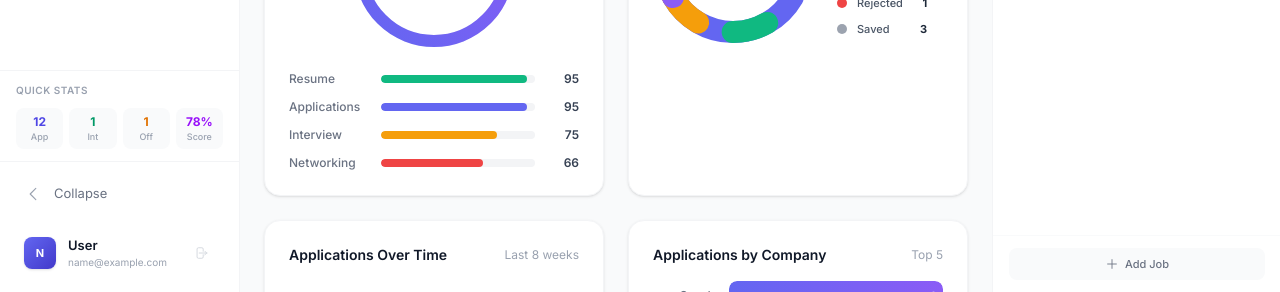
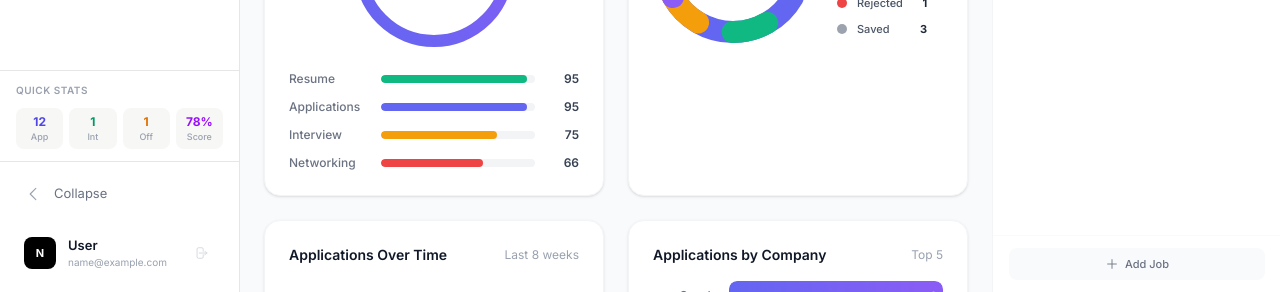
Before and after one commit to bhuwanb23/career_pilot, a React (Vite) app in the folder frontend/: page / in a window 1280 px wide. Both pictures are taken after typing "name@example.com", "Sample123" into the empty fields and a click on the button "Continue". Shown: the part 508-800 px from the top of the page. Built offline with nearby package versions, Linux system fonts and the light colour scheme.

Commit message:
feat: update Sidebar component styles to align with Figma design tokens

```diff
--- a/frontend/src/components/Sidebar.jsx
+++ b/frontend/src/components/Sidebar.jsx
@@ -31,7 +31,7 @@ export default function Sidebar({ isCollapsed, onToggleCollapse }) {
 
   return (
     <aside
-      className={`bg-white border-r border-gray-100 flex flex-col transition-all duration-300 ease-in-out flex-shrink-0 overflow-hidden ${
+      className={`bg-white border-r border-figma-hairline flex flex-col transition-all duration-300 ease-in-out flex-shrink-0 overflow-hidden ${
         isCollapsed ? "w-16" : "w-60"
       }`}
     >
@@ -59,12 +59,12 @@ export default function Sidebar({ isCollapsed, onToggleCollapse }) {
               key={item.label}
               onClick={() => navigate(item.path)}
               title={isCollapsed ? item.label : undefined}
-              className={`w-full flex items-center rounded-xl text-[13px] font-medium transition-all duration-150 group ${
+              className={`w-full flex items-center rounded-xl text-[13px] font-medium transition-all-smooth group ${
                 isCollapsed ? "justify-center px-0 py-2.5" : "gap-3 px-3 py-2.5"
               } ${
                 isActive
                   ? "bg-brand-50 text-brand-700"
-                  : "text-gray-500 hover:bg-gray-50 hover:text-gray-900"
+                  : "text-gray-500 hover:bg-figma-surface hover:text-gray-900"
               }`}
             >
               <div className="relative flex items-center justify-center">
@@ -83,7 +83,7 @@ export default function Sidebar({ isCollapsed, onToggleCollapse }) {
 
       {/* Quick Stats Section */}
       {!isCollapsed && (
-        <div className="px-4 py-3 border-t border-gray-100">
+        <div className="px-4 py-3 border-t border-figma-hairline">
           <p className="text-[10px] font-semibold text-gray-400 uppercase tracking-wider mb-2.5">Quick Stats</p>
           <div className="grid grid-cols-4 gap-1.5">
             {[
@@ -92,7 +92,7 @@ export default function Sidebar({ isCollapsed, onToggleCollapse }) {
               { value: stats.offers, label: "Off", color: "text-amber-600" },
               { value: `${stats.avgScore}%`, label: "Score", color: "text-purple-600" },
             ].map((s) => (
-              <div key={s.label} className="flex flex-col items-center py-1.5 rounded-lg bg-gray-50 hover:bg-gray-100 transition-colors cursor-default">
+              <div key={s.label} className="flex flex-col items-center py-1.5 rounded-lg bg-figma-surface hover:bg-figma-hairline transition-all-smooth cursor-default">
                 <span className={`text-xs font-bold ${s.color}`}>{s.value}</span>
                 <span className="text-[9px] text-gray-400 font-medium">{s.label}</span>
               </div>
@@ -102,11 +102,11 @@ export default function Sidebar({ isCollapsed, onToggleCollapse }) {
       )}
 
       {/* Collapse Toggle */}
-      <div className={`border-t border-gray-100 ${isCollapsed ? "px-2 py-3" : "px-3 py-3"}`}>
+      <div className={`border-t border-figma-hairline ${isCollapsed ? "px-2 py-3" : "px-3 py-3"}`}>
         <button
           onClick={onToggleCollapse}
           title={isCollapsed ? "Expand sidebar" : "Collapse sidebar"}
-          className={`w-full flex items-center rounded-xl text-[13px] text-gray-400 hover:bg-gray-50 hover:text-gray-600 transition-all duration-150 ${
+          className={`w-full flex items-center rounded-xl text-[13px] text-gray-400 hover:bg-figma-surface hover:text-gray-600 transition-all-smooth ${
             isCollapsed ? "justify-center px-0 py-2.5" : "gap-3 px-3 py-2.5"
           }`}
         >
@@ -128,8 +128,8 @@ export default function Sidebar({ isCollapsed, onToggleCollapse }) {
       {/* User Section (expanded) */}
       {!isCollapsed && (
         <div className="px-3 pb-3">
-          <div className="flex items-center gap-3 px-3 py-2.5 rounded-xl hover:bg-gray-50 transition-colors cursor-default">
-            <div className="w-8 h-8 rounded-lg bg-gradient-to-br from-brand-500 to-brand-700 flex items-center justify-center text-white text-[11px] font-bold flex-shrink-0 shadow-sm">
+          <div className="flex items-center gap-3 px-3 py-2.5 rounded-xl hover:bg-figma-surface transition-all-smooth cursor-default">
+            <div className="w-8 h-8 rounded-lg bg-figma-primary flex items-center justify-center text-white text-[11px] font-bold flex-shrink-0">
               {initials}
             </div>
             <div className="flex-1 min-w-0">
@@ -139,7 +139,7 @@ export default function Sidebar({ isCollapsed, onToggleCollapse }) {
             <button
               onClick={handleLogout}
               title="Sign out"
-              className="w-7 h-7 rounded-lg flex items-center justify-center text-gray-300 hover:bg-red-50 hover:text-red-500 transition-colors flex-shrink-0"
+              className="w-7 h-7 rounded-lg flex items-center justify-center text-gray-300 hover:bg-red-50 hover:text-red-500 transition-all-smooth flex-shrink-0"
             >
               <svg className="w-3.5 h-3.5" fill="none" viewBox="0 0 24 24" stroke="currentColor" strokeWidth={1.5}>
                 <path strokeLinecap="round" strokeLinejoin="round" d="M15.75 9V5.25A2.25 2.25 0 0 0 13.5 3h-6a2.25 2.25 0 0 0-2.25 2.25v13.5A2.25 2.25 0 0 0 7.5 21h6a2.25 2.25 0 0 0 2.25-2.25V15m3 0 3-3m0 0-3-3m3 3H9" />
@@ -152,7 +152,7 @@ export default function Sidebar({ isCollapsed, onToggleCollapse }) {
       {/* User Section (collapsed) */}
       {isCollapsed && (
         <div className="px-2 pb-3 flex flex-col items-center gap-2">
-          <div className="w-8 h-8 rounded-lg bg-gradient-to-br from-brand-500 to-brand-700 flex items-center justify-center text-white text-[11px] font-bold shadow-sm">
+          <div className="w-8 h-8 rounded-lg bg-figma-primary flex items-center justify-center text-white text-[11px] font-bold">
             {initials}
           </div>
           <button
```
